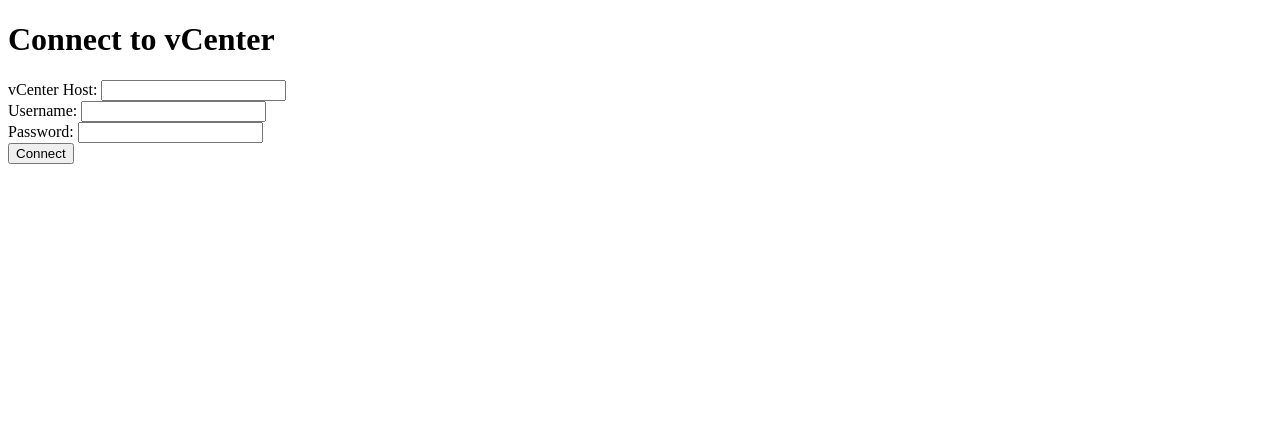
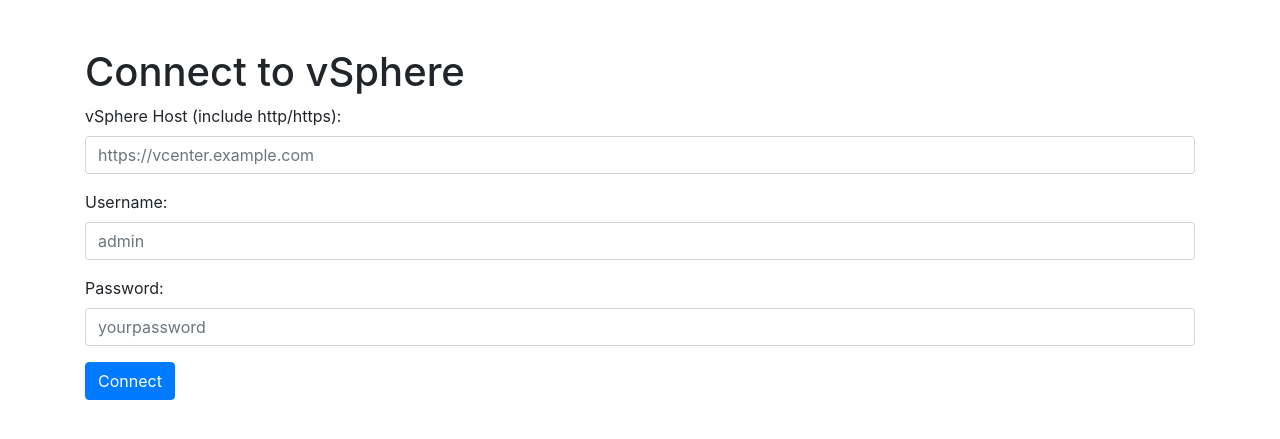
Before and after one commit to omarbenazza/asx, a Flask app: page /connect in a window 1280 px wide. Shown: the top 439 px of the page. Run offline with Flask 3, Linux system fonts and the light colour scheme; some libraries are stand-ins or nearby versions.

Commit message:
2nd commit

```diff
--- a/app.py
+++ b/app.py
@@ -1,15 +1,16 @@
 from flask import Flask, render_template, request, redirect, url_for, flash, session
 import atexit
-from pyVim.connect import SmartConnect, Disconnect
+from pyVim.connect import SmartConnectNoSSL, Disconnect
 from pyVmomi import vim, vmodl
+import socket
 
 app = Flask(__name__)
 app.secret_key = 'your_secret_key'  # Replace with a secure secret key
 
-# vCenter connection details
-VCENTER_HOST = None
-VCENTER_USER = None
-VCENTER_PASSWORD = None
+# vSphere connection details
+VS_HOST = None
+VS_USER = None
+VS_PASSWORD = None
 si = None
 
 @app.route('/')
@@ -18,18 +19,30 @@ def index():
 
 @app.route('/connect', methods=['GET', 'POST'])
 def connect():
-    global si, VCENTER_HOST, VCENTER_USER, VCENTER_PASSWORD
+    global si, VS_HOST, VS_USER, VS_PASSWORD
     if request.method == 'POST':
-        VCENTER_HOST = request.form.get('host')
-        VCENTER_USER = request.form.get('username')
-        VCENTER_PASSWORD = request.form.get('password')
+        VS_HOST = request.form.get('host')
+        VS_USER = request.form.get('username')
+        VS_PASSWORD = request.form.get('password')
         try:
-            si = SmartConnect(host=VCENTER_HOST, user=VCENTER_USER, pwd=VCENTER_PASSWORD)
+            # Try resolving the hostname first
+            socket.gethostbyname(VS_HOST)
+            # Try connecting to vSphere
+            si = SmartConnectNoSSL(host=VS_HOST, user=VS_USER, pwd=VS_PASSWORD)
             atexit.register(Disconnect, si)
-            flash('Connected to vCenter successfully!', 'success')
+            flash('Connected to vSphere successfully!', 'success')
             session['connected'] = True
+        except socket.gaierror as e:
+            flash(f'Address resolution error: {str(e)}', 'danger')
+            session['connected'] = False
+        except vim.fault.InvalidLogin:
+            flash('Invalid login credentials. Please check your username and password.', 'danger')
+            session['connected'] = False
+        except vim.fault.HostConnectFault as e:
+            flash(f'Host connection fault: {str(e)}', 'danger')
+            session['connected'] = False
         except Exception as e:
-            flash(f'Failed to connect to vCenter: {str(e)}', 'danger')
+            flash(f'Failed to connect to vSphere: {str(e)}', 'danger')
             session['connected'] = False
         return redirect(url_for('index'))
     return render_template('connect.html')
--- a/templates/connect.html
+++ b/templates/connect.html
@@ -2,21 +2,30 @@
 <html lang="en">
 <head>
     <meta charset="UTF-8">
-    <title>ASXP1 - Connect to vCenter</title>
+    <title>ASXP1 - Connect to vSphere</title>
+    <link href="https://stackpath.bootstrapcdn.com/bootstrap/4.5.2/css/bootstrap.min.css" rel="stylesheet">
 </head>
 <body>
-    <h1>Connect to vCenter</h1>
-    <form action="{{ url_for('connect') }}" method="post">
-        <label for="host">vCenter Host:</label>
-        <input type="text" id="host" name="host" required>
-        <br>
-        <label for="username">Username:</label>
-        <input type="text" id="username" name="username" required>
-        <br>
-        <label for="password">Password:</label>
-        <input type="password" id="password" name="password" required>
-        <br>
-        <button type="submit">Connect</button>
-    </form>
+    <div class="container">
+        <h1 class="mt-5">Connect to vSphere</h1>
+        <form action="{{ url_for('connect') }}" method="post">
+            <div class="form-group">
+                <label for="host">vSphere Host (include http/https):</label>
+                <input type="text" class="form-control" id="host" name="host" required placeholder="https://vcenter.example.com">
+            </div>
+            <div class="form-group">
+                <label for="username">Username:</label>
+                <input type="text" class="form-control" id="username" name="username" required placeholder="admin">
+            </div>
+            <div class="form-group">
+                <label for="password">Password:</label>
+                <input type="password" class="form-control" id="password" name="password" required placeholder="yourpassword">
+            </div>
+            <button type="submit" class="btn btn-primary">Connect</button>
+        </form>
+    </div>
+    <script src="https://code.jquery.com/jquery-3.5.1.slim.min.js"></script>
+    <script src="https://cdn.jsdelivr.net/npm/@popperjs/core@2.5.4/dist/umd/popper.min.js"></script>
+    <script src="https://stackpath.bootstrapcdn.com/bootstrap/4.5.2/js/bootstrap.min.js"></script>
 </body>
 </html>
```
Also changed, not shown: templates/create_vm.html (+14 -7 lines), templates/index.html (+21 -9 lines).
